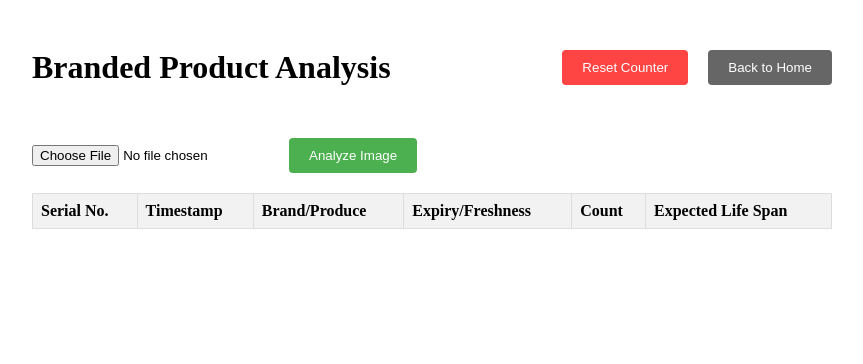
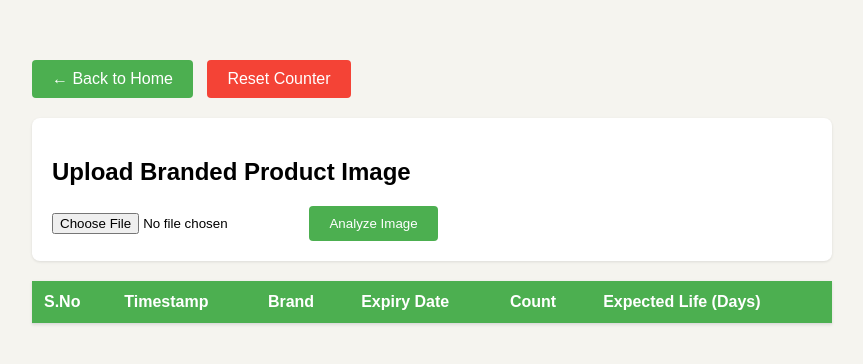
Before and after one commit to Harsha2k2/Flipkart_Grid_Robotics_6.0, a Flask app: page /analyze/branded in a window 1280 px wide. Shown: the top 364 px of the page, without its empty margins (208-1071 px from the left). Run offline with Flask 3, Linux system fonts and the light colour scheme; lists and menus that the app fills with data are empty.

Commit message:
Updated analyze page with new background color and improved UI

```diff
--- a/templates/analyze.html
+++ b/templates/analyze.html
@@ -3,130 +3,153 @@
 <head>
     <meta charset="UTF-8">
     <meta name="viewport" content="width=device-width, initial-scale=1.0">
-    <title>Analysis Page</title>
+    <title>{{ type.title() }} Product Analysis</title>
     <style>
+        body {
+            background-color: #f5f4ef;
+            margin: 0;
+            padding: 0;
+            font-family: Arial, sans-serif;
+        }
         .container {
             max-width: 800px;
-            margin: 0 auto;
+            margin: 40px auto;
             padding: 20px;
-        }
-        .header {
-            display: flex;
-            justify-content: space-between;
-            align-items: center;
-            margin-bottom: 30px;
-        }
-        .back-button {
-            padding: 10px 20px;
-            background-color: #666;
-            color: white;
-            border: none;
-            border-radius: 4px;
-            cursor: pointer;
-        }
-        .file-input {
-            margin: 20px 0;
-        }
-        .analyze-button {
-            padding: 10px 20px;
-            background-color: #4CAF50;
-            color: white;
-            border: none;
-            border-radius: 4px;
-            cursor: pointer;
         }
         table {
             width: 100%;
             border-collapse: collapse;
             margin-top: 20px;
+            background-color: white;
+            box-shadow: 0 1px 3px rgba(0,0,0,0.1);
         }
         th, td {
-            border: 1px solid #ddd;
-            padding: 8px;
+            padding: 12px;
             text-align: left;
+            border-bottom: 1px solid #ddd;
         }
         th {
-            background-color: #f2f2f2;
+            background-color: #4CAF50;
+            color: white;
         }
-        .reset-button {
+        .upload-form {
+            background-color: white;
+            padding: 20px;
+            border-radius: 8px;
+            box-shadow: 0 1px 3px rgba(0,0,0,0.1);
+            margin-bottom: 20px;
+        }
+        .back-button {
+            display: inline-block;
             padding: 10px 20px;
-            background-color: #ff4444;
+            background-color: #4CAF50;
             color: white;
+            text-decoration: none;
+            border-radius: 4px;
+            margin-bottom: 20px;
+        }
+        .back-button:hover {
+            background-color: #45a049;
+        }
+        .clear-button {
+            display: inline-block;
+            padding: 10px 20px;
+            background-color: #f44336;
+            color: white;
+            text-decoration: none;
+            border-radius: 4px;
+            margin-left: 10px;
+            cursor: pointer;
             border: none;
-            border-radius: 4px;
-            cursor: pointer;
-            margin-right: 10px;
         }
-        .header div {
-            display: flex;
-            gap: 10px;
+        .clear-button:hover {
+            background-color: #da190b;
+        }
+        .loading {
+            display: none;
+            margin: 20px 0;
         }
     </style>
 </head>
 <body>
     <div class="container">
-        <div class="header">
-            <h1>{{ type.title() }} Product Analysis</h1>
-            <div>
-                <button class="reset-button" onclick="window.location.href='/reset/{{ type }}'">Reset Counter</button>
-                <button class="back-button" onclick="window.location.href='/'">Back to Home</button>
-            </div>
+        <a href="/" class="back-button">← Back to Home</a>
+        <a href="/reset/{{ type }}" class="clear-button">Reset Counter</a>
+
+        <div class="upload-form">
+            <h2>Upload {{ type.title() }} Product Image</h2>
+            <form id="uploadForm" enctype="multipart/form-data">
+                <input type="file" name="image" accept="image/*" required>
+                <input type="hidden" name="product_type" value="{{ type }}">
+                <button type="submit" style="padding: 10px 20px; background-color: #4CAF50; color: white; border: none; border-radius: 4px; cursor: pointer;">
+                    Analyze Image
+                </button>
+            </form>
         </div>
 
-        <div class="file-input">
-            <input type="file" id="imageInput" accept="image/*">
-            <button class="analyze-button" onclick="submitForm('{{ type }}')">Analyze Image</button>
+        <div id="loading" class="loading">
+            Analyzing image... Please wait...
         </div>
 
         <table>
             <thead>
                 <tr>
-                    <th>Serial No.</th>
+                    <th>S.No</th>
                     <th>Timestamp</th>
-                    <th>Brand/Produce</th>
-                    <th>Expiry/Freshness</th>
+                    <th>{% if type == 'branded' %}Brand{% else %}Produce{% endif %}</th>
+                    <th>{% if type == 'branded' %}Expiry Date{% else %}Freshness{% endif %}</th>
                     <th>Count</th>
-                    <th>Expected Life Span</th>
+                    <th>Expected Life (Days)</th>
                 </tr>
             </thead>
             <tbody id="resultsBody">
-                <!-- Results will be populated here -->
             </tbody>
         </table>
     </div>
 
     <script>
-        function submitForm(type) {
-            const imageInput = document.getElementById('imageInput');
-            if (!imageInput.files || !imageInput.files[0]) {
-                alert('Please select an image first');
-                return;
+        document.getElementById('uploadForm').onsubmit = async (e) => {
+            e.preventDefault();
+            const formData = new FormData(e.target);
+
+            // Show loading indicator
+            document.getElementById('loading').style.display = 'block';
+
+            try {
+                const response = await fetch('/analyze', {
+                    method: 'POST',
+                    body: formData
+                });
+
+                if (!response.ok) {
+                    throw new Error(`HTTP error! status: ${response.status}`);
+                }
+
+                const data = await response.json();
+                displayResults(data);
+            } catch (error) {
+                console.error('Error:', error);
+                alert('Error processing image: ' + error.message);
+            } finally {
+                // Hide loading indicator
+                document.getElementById('loading').style.display = 'none';
             }
+        };
 
-            const formData = new FormData();
-            formData.append('image', imageInput.files[0]);
-            formData.append('product_type', type);
+        function displayResults(data) {
+            const tbody = document.getElementById('resultsBody');
+            const row = document.createElement('tr');
 
-            fetch('/analyze', {
-                method: 'POST',
-                body: formData
-            })
-            .then(response => response.json())
-            .then(data => {
-                const tbody = document.getElementById('resultsBody');
-                const row = tbody.insertRow(-1);
+            row.innerHTML = `
+                <td>${data.serial_number}</td>
+                <td>${data.timestamp}</td>
+                <td>${data.brand || 'N/A'}</td>
+                <td>${data.expiry_date || 'N/A'}</td>
+                <td>${data.count || 'N/A'}</td>
+                <td>${data.expected_life_span_days || 'N/A'}</td>
+            `;
 
-                row.insertCell(0).textContent = data.serial_number;
-                row.insertCell(1).textContent = data.timestamp;
-                row.insertCell(2).textContent = data.brand || data.produce;
-                row.insertCell(3).textContent = data.expiry_date || data.freshness;
-                row.insertCell(4).textContent = data.count;
-                row.insertCell(5).textContent = data.expected_life_span_days;
-            })
-            .catch(error => {
-                console.error('Error:', error);
-                alert('Error processing image');
-            });
+            tbody.appendChild(row);
         }
     </script>
 </body>
```
